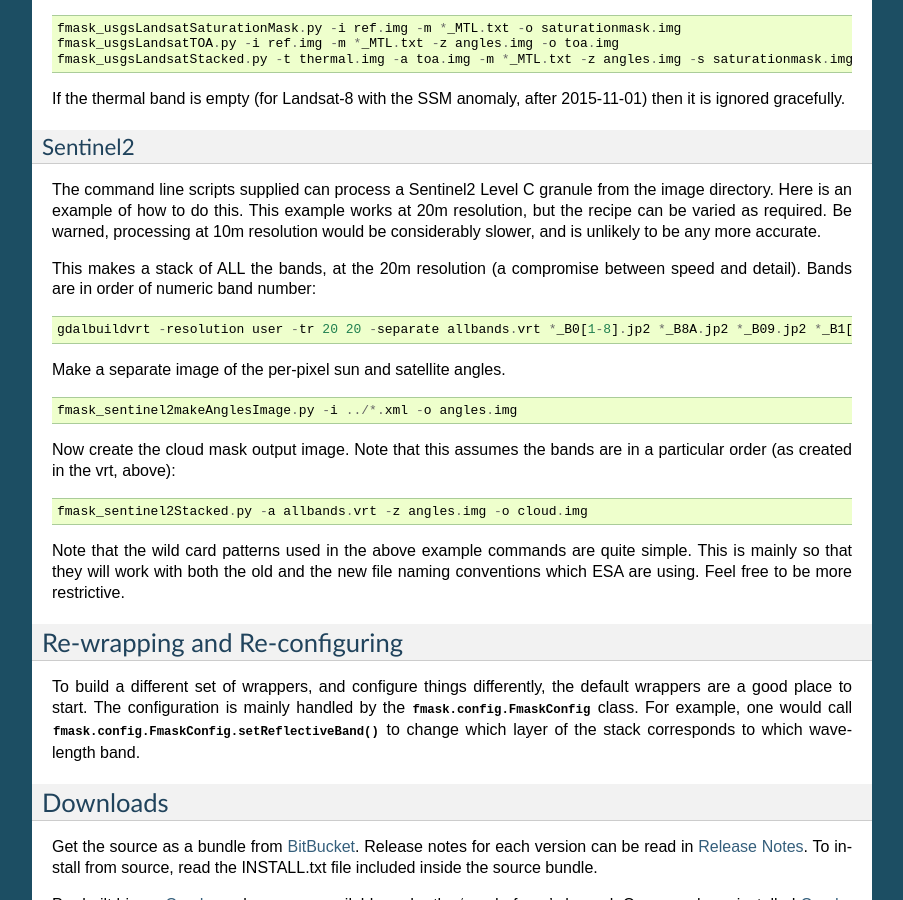
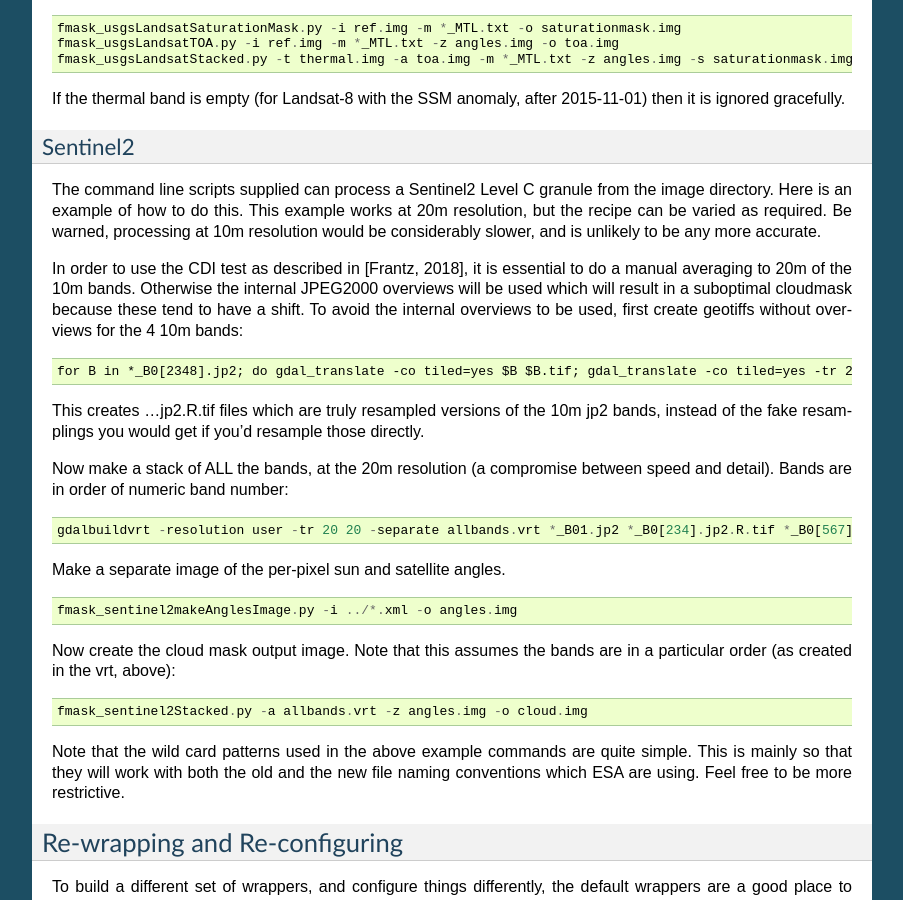
Before and after one commit to ubarsc/python-fmask, a Sphinx documentation site: the page built from doc/source/index.rst, in a window 1280 px wide and 900 px high, scrolled down 1853 px. Shown: the whole window, without its empty margins (198-1101 px from the left). Built offline with Sphinx 7.4.7, drawn with Linux system fonts in a browser that asks for light colours; formulas are drawn with MathJax 3.

Commit message:
add resampling to 20m to docs

```diff
--- a/doc/source/index.rst
+++ b/doc/source/index.rst
@@ -120,10 +120,17 @@
 recipe can be varied as required. Be warned, processing at 10m resolution would be considerably
 slower, and is unlikely to be any more accurate.
 
-This makes a stack of ALL the bands, at the 20m resolution (a compromise between speed and detail).
+In order to use the CDI test as described in [Frantz, 2018], it is essential to do a manual averaging to 20m of the 10m bands. Otherwise the internal JPEG2000 overviews will be used which will result in a suboptimal cloudmask because these tend to have a shift.
+To avoid the internal overviews to be used, first create geotiffs without overviews for the 4 10m bands::
+
+    for B in *_B0[2348].jp2; do gdal_translate -co tiled=yes $B $B.tif; gdal_translate -co tiled=yes -tr 20 20 -r average $B.tif $B.R.tif; done
+
+This creates ...jp2.R.tif files which are truly resampled versions of the 10m jp2 bands, instead of the fake resamplings you would get if you'd resample those directly.
+
+Now make a stack of ALL the bands, at the 20m resolution (a compromise between speed and detail).
 Bands are in order of numeric band number::
 
-    gdalbuildvrt -resolution user -tr 20 20 -separate allbands.vrt *_B0[1-8].jp2 *_B8A.jp2 *_B09.jp2 *_B1[0-2].jp2
+    gdalbuildvrt -resolution user -tr 20 20 -separate allbands.vrt *_B01.jp2 *_B0[234].jp2.R.tif *_B0[567].jp2 *_B08.jp2.R.tif *_B8A.jp2 *_B09.jp2 *_B1[0-2].jp2
 
 Make a separate image of the per-pixel sun and satellite angles. ::
 
```
